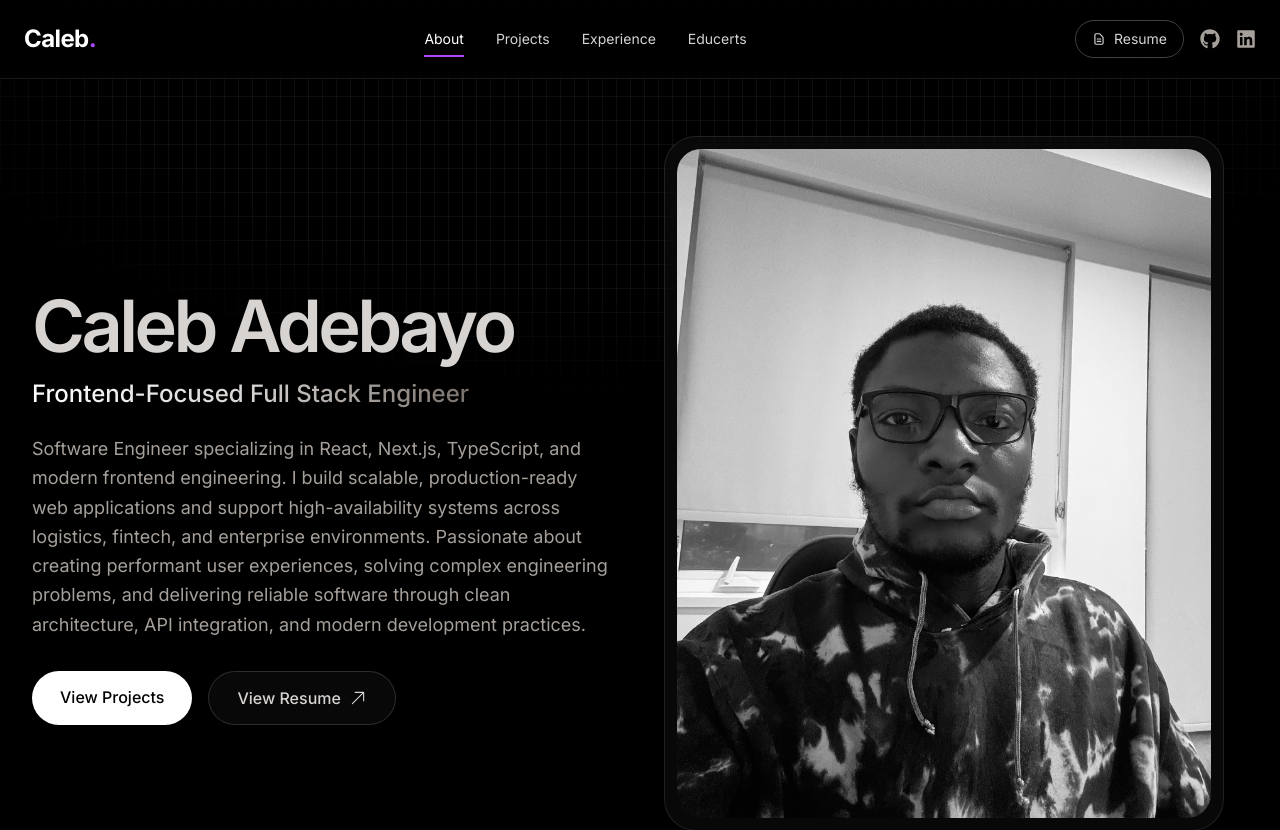
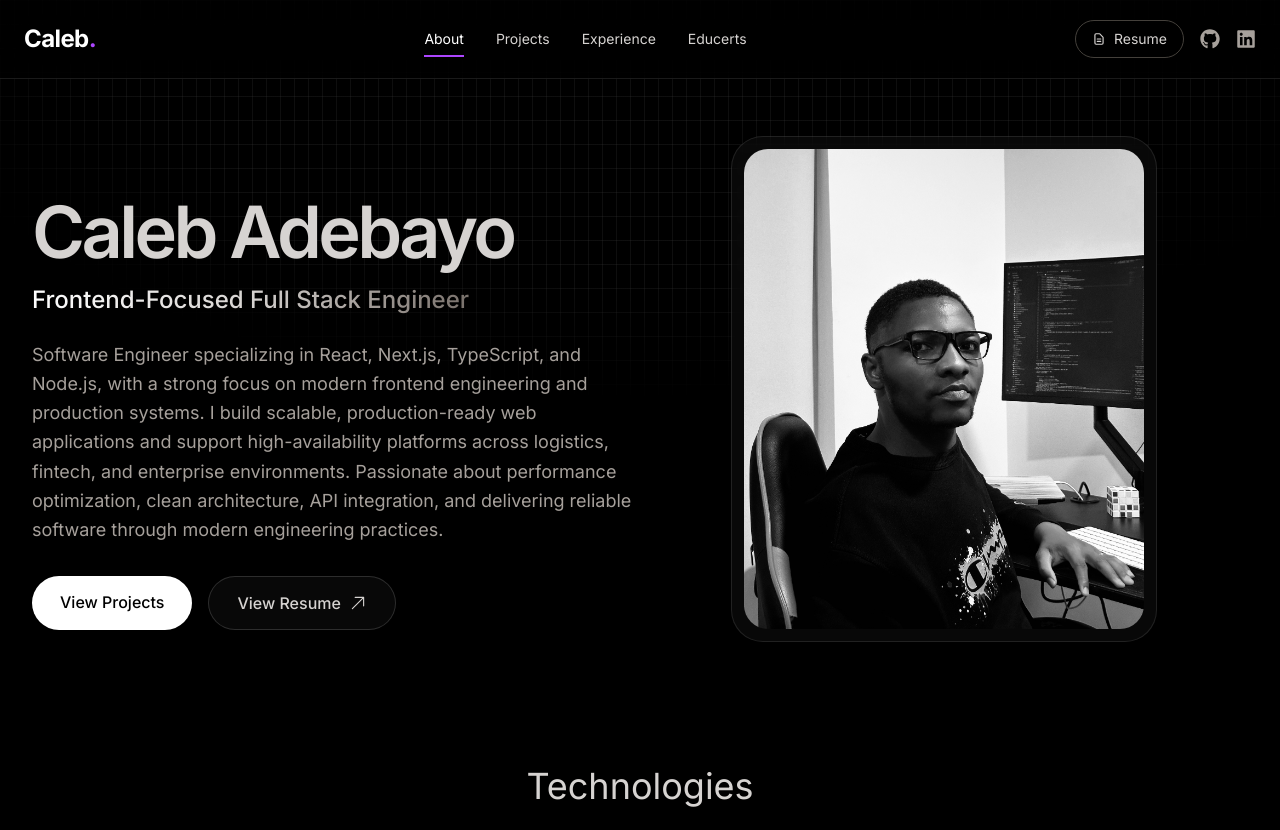
Before and after one commit to calebtolorunleke/caleb-devspace, a React (Vite) app: page / in a window 1280 px wide. Shown: the top 830 px of the page. Built offline with nearby package versions, Linux system fonts and the light colour scheme.

Commit message:
Refine portfolio content and align with updated engineering brand

```diff
--- a/src/components/Hero.jsx
+++ b/src/components/Hero.jsx
@@ -31,11 +31,11 @@ const childVariants = {
 
 const Hero = () => {
   return (
-    <section className="pb-10 lg:pb-28">
+    <section className="pb-10 lg:pb-5">
       <div className="flex flex-wrap lg:flex-row-reverse items-center">
         {/* IMAGE */}
         <div className="w-full lg:w-1/2">
-          <div className="flex justify-center lg:justify-end lg:p-6">
+          <div className="flex justify-center lg:p-6">
             <motion.div
               initial={{ opacity: 0, x: 60 }}
               animate={{ opacity: 1, x: 0 }}
@@ -53,8 +53,8 @@ const Hero = () => {
               <img
                 src={profilePic}
                 alt="Caleb Adebayo"
-                width={550}
-                height={150}
+                width={400}
+                height={100}
                 className="
                 rounded-[24px]
                 object-cover
@@ -65,7 +65,7 @@ const Hero = () => {
         </div>
 
         {/* TEXT */}
-        <div className="w-full lg:w-1/2">
+        <div className="w-full  lg:w-1/2">
           <motion.div
             variants={containerVariants}
             initial="hidden"
@@ -113,7 +113,7 @@ const Hero = () => {
               variants={childVariants}
               className="
               mt-6
-              max-w-xl
+              max-w-3xl
               text-lg
               text-stone-400
               leading-relaxed
--- a/src/constants/index.js
+++ b/src/constants/index.js
@@ -182,22 +182,21 @@
 // };
 
 
-
 import project1 from "../assets/projects/project1.png";
 import project2 from "../assets/projects/project2.png";
 import project3 from "../assets/projects/project3.png";
 // import project4 from "../assets/projects/project-4.webp";
 
 export const HERO_CONTENT = `
-Software Engineer specializing in React, Next.js, TypeScript, and modern frontend engineering. I build scalable, production-ready web applications and support high-availability systems across logistics, fintech, and enterprise environments. Passionate about creating performant user experiences, solving complex engineering problems, and delivering reliable software through clean architecture, API integration, and modern development practices.
+Software Engineer specializing in React, Next.js, TypeScript, and Node.js, with a strong focus on modern frontend engineering and production systems. I build scalable, production-ready web applications and support high-availability platforms across logistics, fintech, and enterprise environments. Passionate about performance optimization, clean architecture, API integration, and delivering reliable software through modern engineering practices.
 `;
 
 export const ABOUT_TEXT = `
-I'm a Software Engineer who enjoys building products that are both technically robust and enjoyable to use. My experience spans modern frontend development with React, Next.js, and TypeScript, as well as production engineering where I've worked on application reliability, CI/CD pipelines, monitoring, and distributed systems.
+I'm a Software Engineer focused on building scalable and reliable web applications using React, Next.js, TypeScript, and Node.js. My experience spans modern frontend development and production engineering, where I’ve worked on application reliability, CI/CD pipelines, monitoring systems, and distributed system troubleshooting.
 
-I enjoy designing reusable component architectures, optimizing application performance, integrating APIs, and solving complex production issues. Whether I'm developing customer-facing interfaces or improving system reliability behind the scenes, I focus on writing maintainable code that scales with business needs.
+I specialize in building reusable component architectures, integrating REST APIs, optimizing application performance, and solving real-world production issues. Whether working on user-facing interfaces or system reliability behind the scenes, I prioritize clean, maintainable code that scales effectively.
 
-I'm currently expanding my expertise by building production-inspired applications that showcase modern frontend architecture, clean UI design, and real-world engineering practices.
+I’m currently focused on building production-inspired applications that demonstrate modern frontend architecture, strong UI design, and real-world engineering practices.
 `;
 
 export const EXPERIENCES = [
@@ -208,7 +207,7 @@ export const EXPERIENCES = [
     description: `
 Develop and maintain scalable React and TypeScript applications for enterprise logistics platforms, delivering responsive user interfaces and production-ready shipment management workflows.
 
-Troubleshoot complex frontend, API, and distributed-system issues while leading root cause analysis (RCA) for critical production incidents, partnering with cross-functional teams to implement long-term reliability improvements.
+Troubleshoot complex frontend, API, and distributed-system issues while leading root cause analysis (RCA) for critical production incidents, collaborating with cross-functional teams to implement long-term reliability improvements.
 
 Optimize CI/CD pipelines using GitHub Actions and Jenkins, improving deployment reliability and streamlining software release processes.
 
@@ -219,6 +218,7 @@ Enhance client-side rendering and state management for high-volume shipment trac
     technologies: [
       "React",
       "TypeScript",
+      "Node.js",
       "REST APIs",
       "GitHub Actions",
       "Jenkins",
@@ -268,11 +268,11 @@ Mentored junior developers on React, JavaScript, frontend architecture, and engi
     `,
     technologies: [
       "React",
-      "JavaScript",
       "Node.js",
       "Express.js",
       "MongoDB",
       "REST APIs",
+      "JavaScript",
       "Performance Optimization",
       "Code Splitting",
       "Lazy Loading",
@@ -349,6 +349,7 @@ export const PROJECTS = [
     technologies: [
       "React",
       "TypeScript",
+      "Node.js",
       "Tailwind CSS",
       "Framer Motion",
       "React Router",
```
Also changed, not shown: src/assets/calebProfile.jpg, src/assets/calebProfile2.jpg (added).
